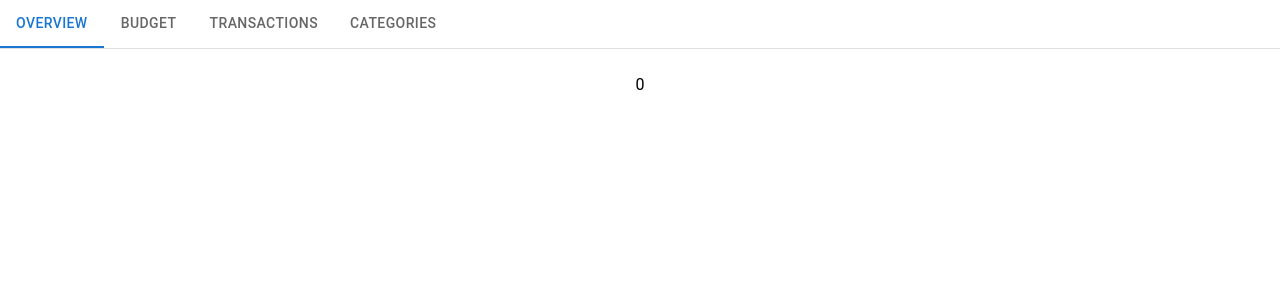
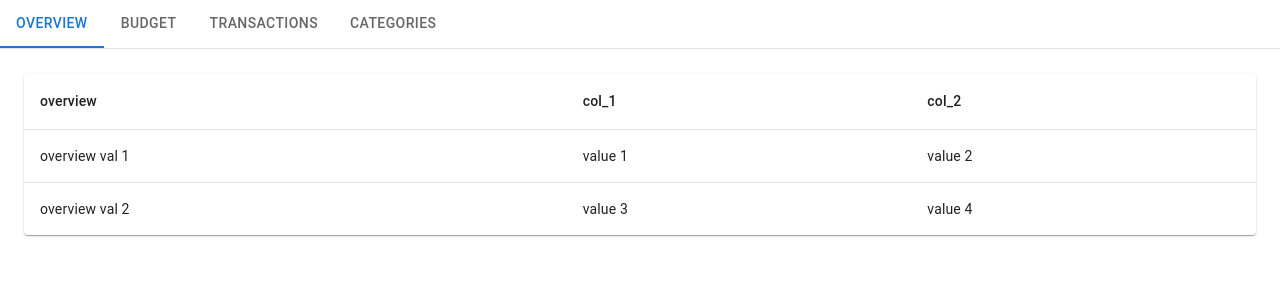
Before and after one commit to SocialSalt/budget-app, a React (Create React App) app in the folder src/frontend/: page / in a window 1280 px wide. Shown: the top 300 px of the page. Built offline with nearby package versions, Linux system fonts and the light colour scheme.

Commit message:
add data table

```diff
--- /dev/null
+++ b/src/frontend/src/components/DataTable.tsx
@@ -0,0 +1,62 @@
+import * as React from "react";
+import {
+  TableContainer,
+  Table,
+  TableHead,
+  TableCell,
+  TableBody,
+  TableRow,
+} from "@mui/material";
+import { DataGrid, GridColDef, GridValueGetterParams } from "@mui/x-data-grid";
+import Box from "@mui/material/Box";
+import Typography from "@mui/material/Typography";
+import Paper from "@mui/material/Paper";
+
+interface TableProps {
+  children?: React.ReactNode;
+  columnNames: string[];
+  rows: object[];
+}
+
+export default function DataTable(props: TableProps) {
+  const { columnNames, rows } = props;
+  console.log(columnNames)
+  console.log(rows)
+  return (
+    <TableContainer component={Paper}>
+      <Table sx={{ minWidth: 650 }} aria-label="simple table">
+        <TableHead>
+          <TableRow>
+            {columnNames.map(columnName => (
+              <TableCell>{columnName}</TableCell>
+            ))}
+            {/* <TableCell>Dessert (100g serving)</TableCell>
+            <TableCell align="right">Calories</TableCell>
+            <TableCell align="right">Fat&nbsp;(g)</TableCell>
+            <TableCell align="right">Carbs&nbsp;(g)</TableCell>
+            <TableCell align="right">Protein&nbsp;(g)</TableCell> */}
+          </TableRow>
+        </TableHead>
+        <TableBody>
+          {rows.map((row) => (
+            <TableRow
+              // key={row.name}
+              sx={{ "&:last-child td, &:last-child th": { border: 0 } }}
+            >
+              {columnNames.map(columnName => (
+                <TableCell>{row[columnName]}</TableCell>
+              ))}
+              {/* <TableCell component="th" scope="row">
+                {row.name}
+              </TableCell>
+              <TableCell align="right">{row.calories}</TableCell>
+              <TableCell align="right">{row.fat}</TableCell>
+              <TableCell align="right">{row.carbs}</TableCell>
+              <TableCell align="right">{row.protein}</TableCell> */}
+            </TableRow>
+          ))}
+        </TableBody>
+      </Table>
+    </TableContainer>
+  );
+}
--- a/src/frontend/src/components/TabBox.tsx
+++ b/src/frontend/src/components/TabBox.tsx
@@ -3,6 +3,7 @@ import Tabs from "@mui/material/Tabs";
 import Tab from "@mui/material/Tab";
 import Box from "@mui/material/Box";
 import Typography from "@mui/material/Typography";
+import DataTable from "./DataTable.tsx";
 
 interface TabPanelProps {
   children?: React.ReactNode;
@@ -35,6 +36,15 @@ function getTabPanelProps(index: number) {
 function CustomTabPanel(props: TabPanelProps) {
   const { children, value, index, tabName, ...other } = props;
   // use tabName to get the right page to load
+  const test_row = DataTable(
+    {
+      columnNames: [tabName, "col_1", "col_2"],
+      rows: [
+        {[tabName]: tabName + " val 1", col_1: "value 1", col_2: "value 2"},
+        {[tabName]: tabName + " val 2", col_1: "value 3", col_2: "value 4"}
+      ]
+    }
+  )
   return (
     <div
       role="tabpanel"
@@ -44,7 +54,8 @@ function CustomTabPanel(props: TabPanelProps) {
     >
       {value === index && (
         <Box sx={{ p: 3 }}>
-          <Typography>{children}</Typography>
+          {test_row}
+          {/* <Typography>{children}</Typography> */}
         </Box>
       )}
     </div>
```
